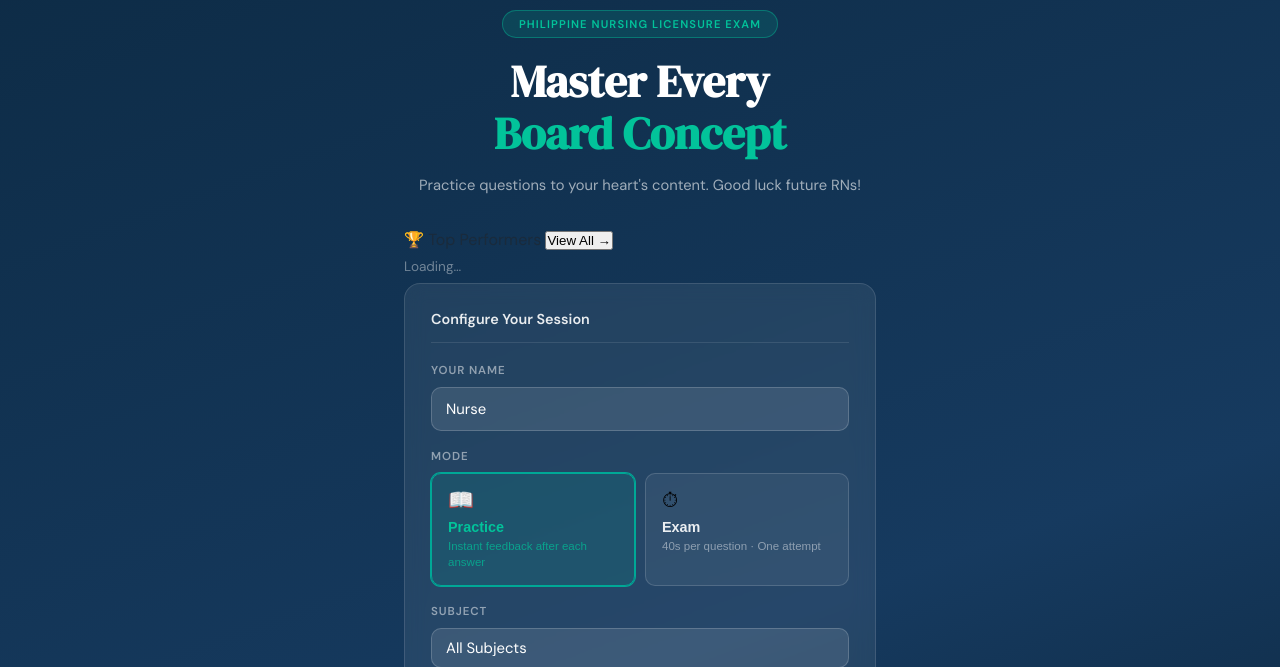
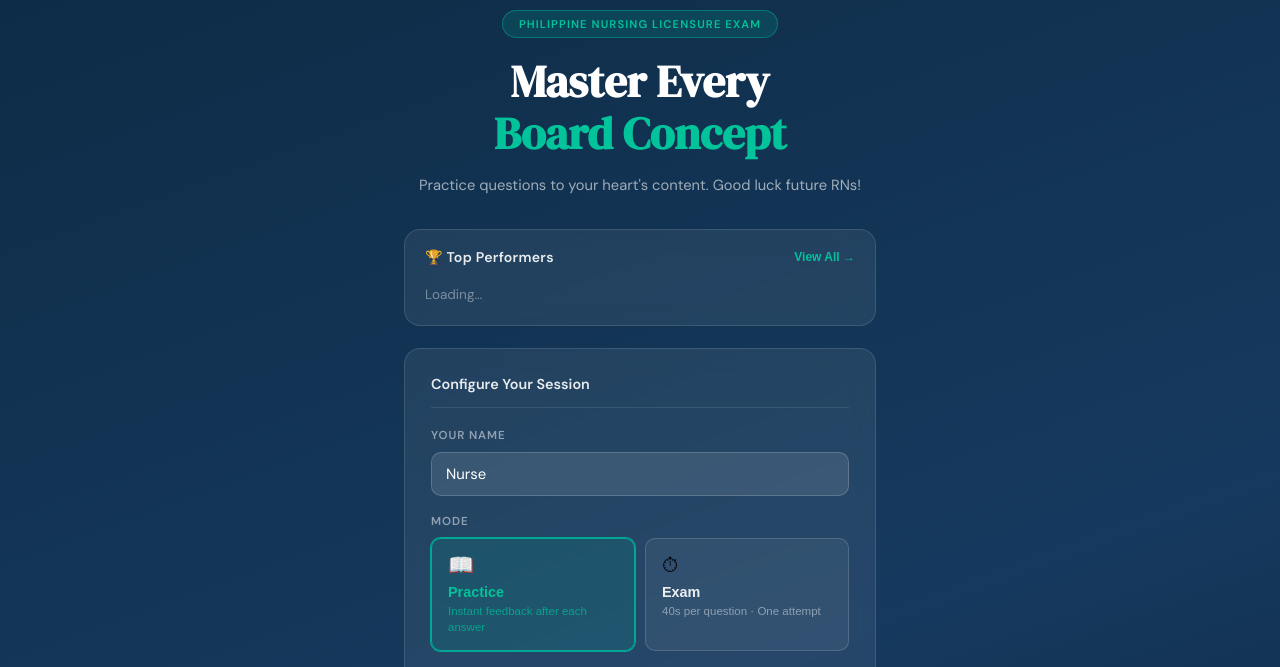
Before and after one commit to kyle725/PNLE-Reviewer, a Flask app: page / in a window 1280 px wide. Shown: the part 79-746 px from the top of the page. Run offline with Flask 3, Linux system fonts and the light colour scheme.

Commit message:
Update style.css

```diff
--- a/static/css/style.css
+++ b/static/css/style.css
@@ -816,3 +816,57 @@ body {
   .header-btns  { gap: 6px; }
   .btn-ghost    { padding: 7px 10px; font-size: 0.75rem; }
 }
+
+/* ══════════════════════════════════════════
+   HOME LEADERBOARD STRIP
+══════════════════════════════════════════ */
+.home-leaderboard-card {
+  background: rgba(255,255,255,0.07);
+  border: 1px solid rgba(255,255,255,0.12);
+  border-radius: var(--radius);
+  padding: 18px 20px 14px;
+  margin-bottom: 22px;
+  backdrop-filter: blur(10px);
+}
+.home-lb-header {
+  display: flex;
+  justify-content: space-between;
+  align-items: center;
+  margin-bottom: 12px;
+}
+.home-lb-title {
+  font-size: 0.88rem;
+  font-weight: 600;
+  color: rgba(255,255,255,0.9);
+  letter-spacing: 0.02em;
+}
+.home-lb-more {
+  font-size: 0.75rem;
+  font-weight: 600;
+  color: var(--teal-light);
+  background: none;
+  border: none;
+  cursor: pointer;
+  padding: 0;
+  transition: opacity 0.18s;
+}
+.home-lb-more:hover { opacity: 0.7; }
+
+.home-lb-list { display: flex; flex-direction: column; gap: 8px; }
+
+/* Home leaderboard uses the same .lb-card but with dark theme overrides */
+.home-lb-list .lb-card {
+  background: rgba(255,255,255,0.08);
+  border-color: rgba(255,255,255,0.1);
+  padding: 11px 14px;
+  border-radius: var(--radius-sm);
+  box-shadow: none;
+}
+.home-lb-list .lb-card:hover { transform: none; background: rgba(255,255,255,0.12); }
+.home-lb-list .lb-card.lb-top { background: rgba(240,165,0,0.12); }
+.home-lb-list .lb-card.lb-pass { border-left-color: var(--teal); }
+.home-lb-list .lb-card.lb-fail { border-left-color: rgba(230,57,70,0.6); }
+.home-lb-list .lb-rank { font-size: 1.2rem; min-width: 36px; }
+.home-lb-list .lb-name { color: rgba(255,255,255,0.9); font-size: 0.88rem; }
+.home-lb-list .lb-meta { color: rgba(255,255,255,0.4); font-size: 0.72rem; }
+.home-lb-list .lb-best { color: #fff; font-size: 1.2rem; }
```
